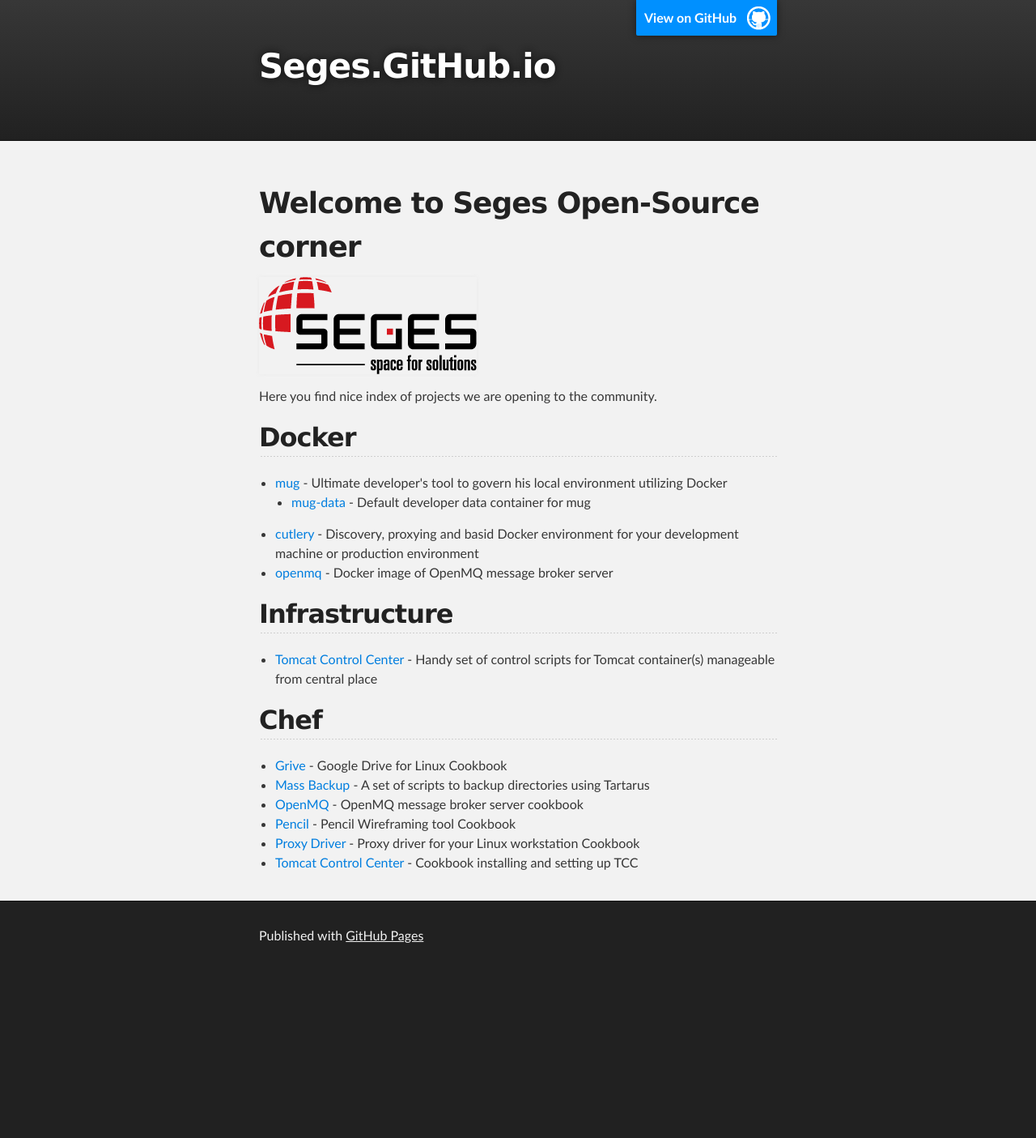
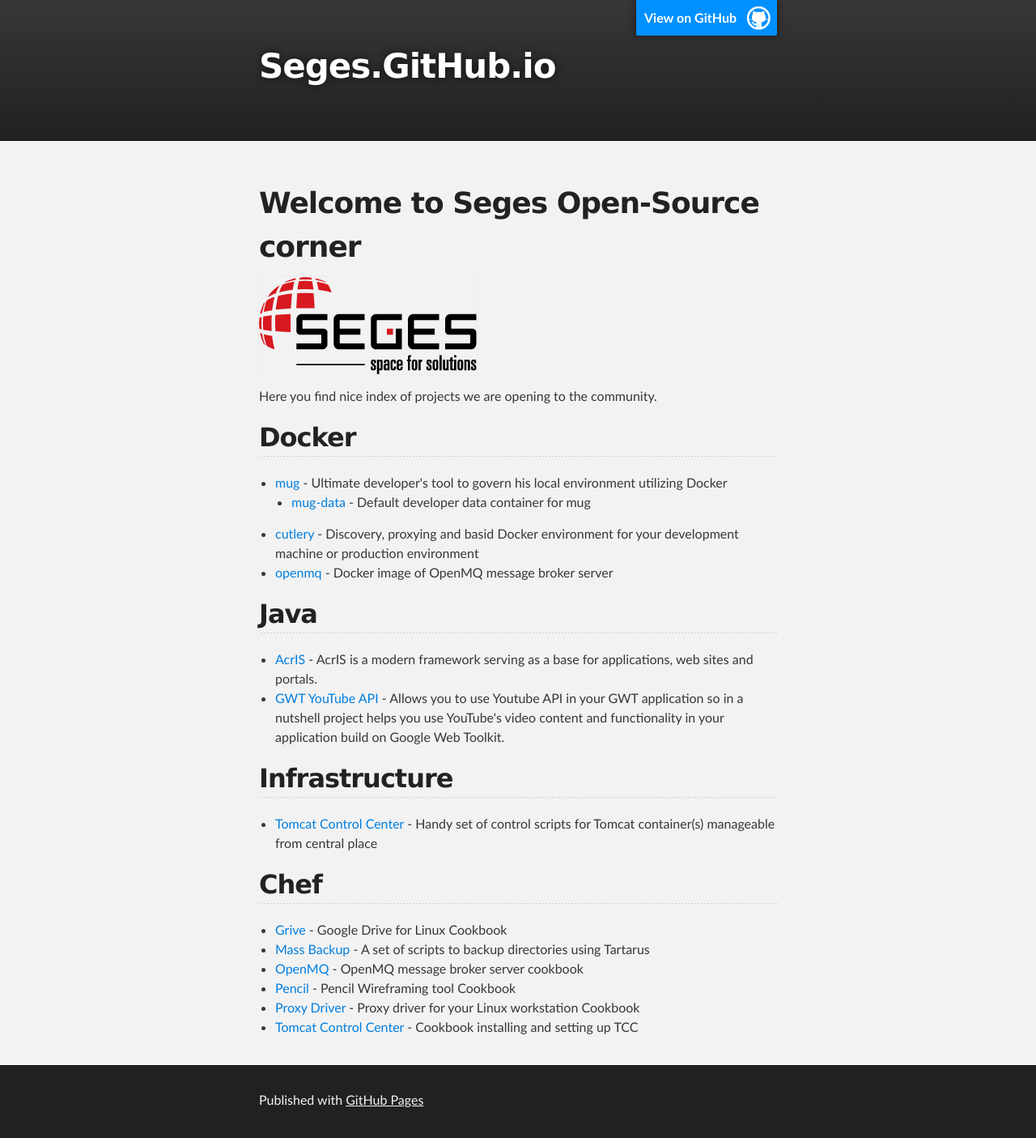
Before and after one commit to seges/seges.github.io, a Jekyll site: the page index.html, which Jekyll copies as it is, in a window 1280 px wide. Shown: the whole page at 81% size. Built offline with Jekyll 4.4.1, drawn with Linux system fonts in a browser that asks for light colours; Markdown is read by kramdown in place of the engine named in the settings; before the commit the page ends 1202 px from its top, so only the background shows below that.

Commit message:
Replace master branch with page content via GitHub

```diff
--- a/index.html
+++ b/index.html
@@ -30,7 +30,7 @@
         <h1>
 <a id="welcome-to-seges-open-source-corner" class="anchor" href="#welcome-to-seges-open-source-corner" aria-hidden="true"><span class="octicon octicon-link"></span></a>Welcome to Seges Open-Source corner</h1>
 
-<p><img src="images/logo.png" alt="seges logo"></p>
+<p><a href="http://seges.com"><img src="images/logo.png" alt="seges logo"></a></p>
 
 <p>Here you find nice index of projects we are opening to the community.</p>
 
@@ -50,6 +50,16 @@
 <a href="http://seges.github.io/cutlery">cutlery</a> - Discovery, proxying and basid Docker environment for your development machine or production environment</li>
 <li>
 <a href="https://github.com/seges/docker-openmq">openmq</a> - Docker image of OpenMQ message broker server</li>
+</ul>
+
+<h2>
+<a id="java" class="anchor" href="#java" aria-hidden="true"><span class="octicon octicon-link"></span></a>Java</h2>
+
+<ul>
+<li>
+<a href="http://acris.googlecode.com">AcrIS</a> - AcrIS is a modern framework serving as a base for applications, web sites and portals.</li>
+<li>
+<a href="https://code.google.com/p/gwt-youtube-api">GWT YouTube API</a> - Allows you to use Youtube API in your GWT application so in a nutshell project helps you use YouTube's video content and functionality in your application build on Google Web Toolkit.</li>
 </ul>
 
 <h2>
```
Also changed, not shown: params.json (+1 -1 lines).
